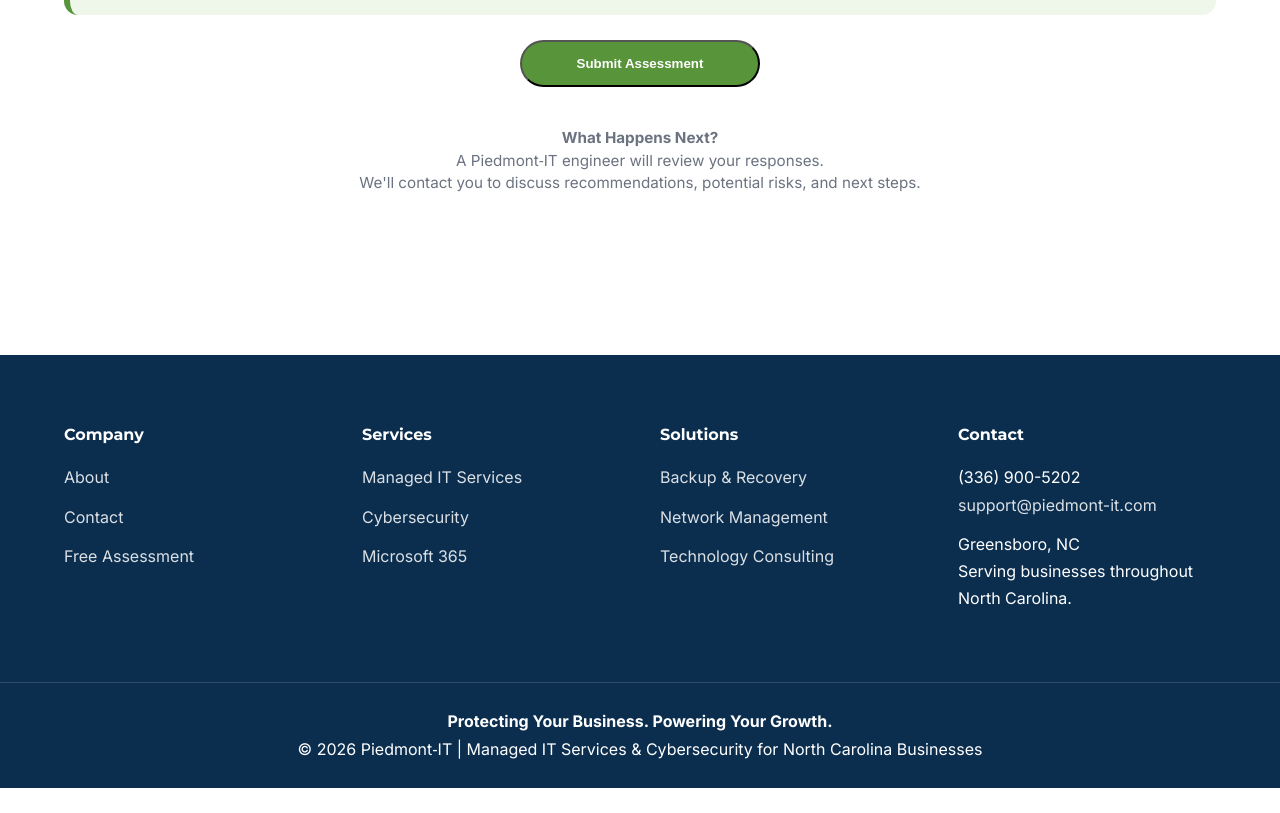
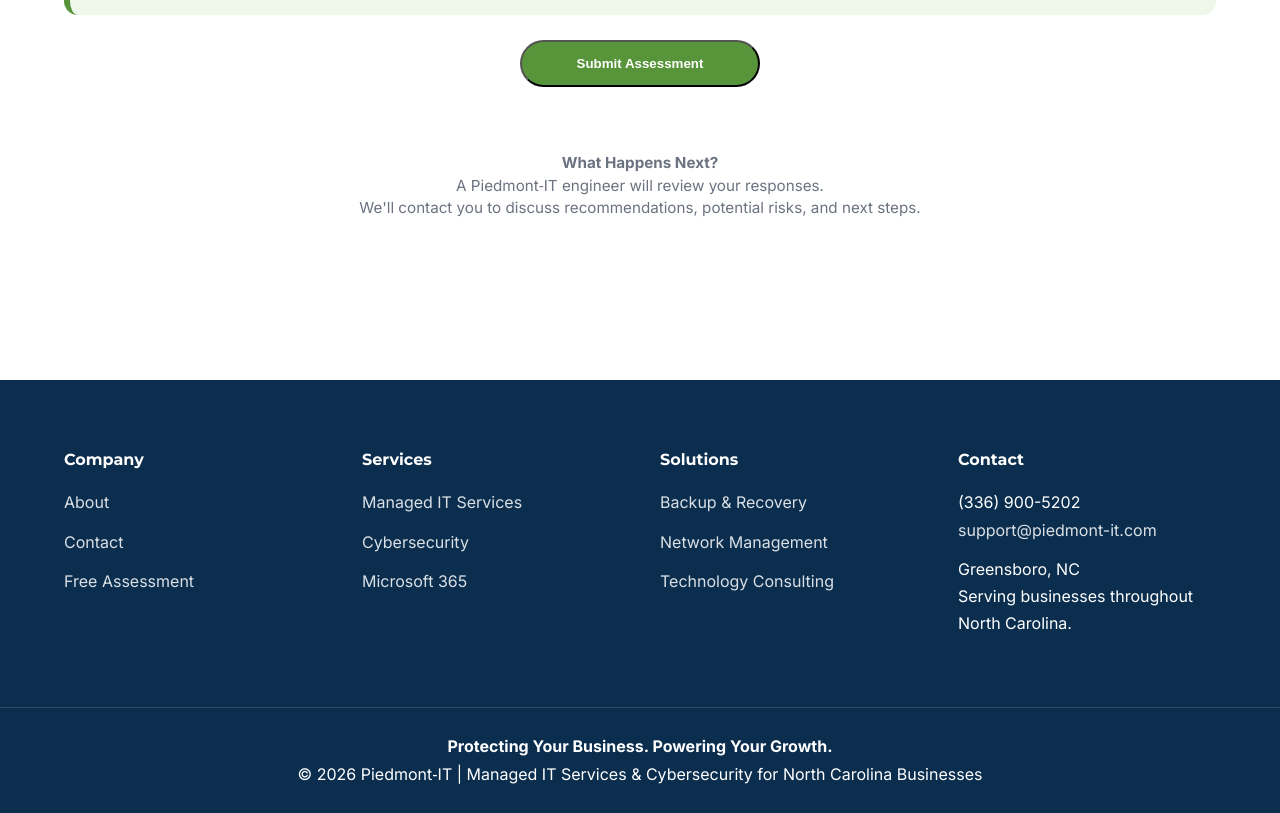
Before and after one commit to cavtrpr017/piedmont-it-website, a plain HTML site: page assessment.html in a window 1280 px wide. Shown: the part 3716-4529 px from the top of the page. Before the commit the page ends 4504 px from the top, so only its background shows below. Drawn offline with Linux system fonts and the light colour scheme.

Commit message:
Add files via upload

```diff
--- a/styles.css
+++ b/styles.css
@@ -811,12 +811,15 @@ footer{
 }
 
 .assessment-followup{
-    margin-top:40px;
+    margin-top:65px;
+
+    max-width:650px;
+
     text-align:center;
     color:var(--gray);
     font-size:.95rem;
     line-height:1.5;
-    max-width:650px;
+
     margin-left:auto;
     margin-right:auto;
 }
```
